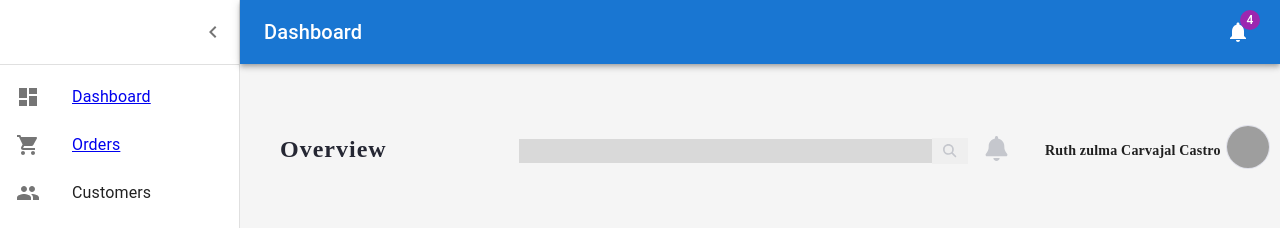
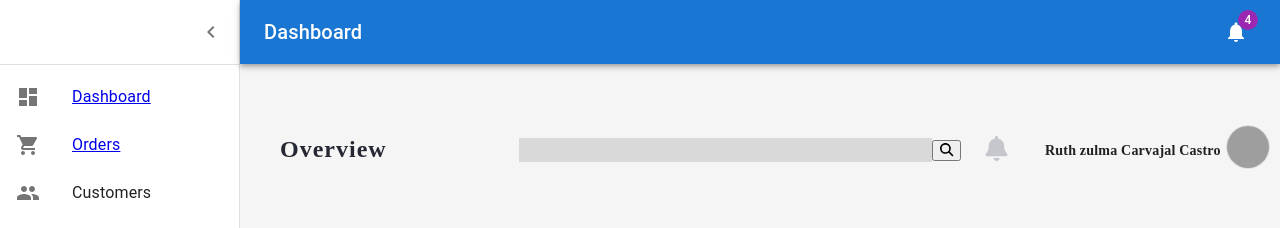
Before and after one commit to Ditmar/plagiarist-g2, a React (Create React App) app: page /header in a window 1280 px wide. Shown: the top 228 px of the page. Built offline with nearby package versions, Linux system fonts and the light colour scheme; no server answers; grey boxes are pictures that could not be loaded.

Commit message:
feature(common): aareglos [pcg-0004]

```diff
--- a/src/components/Header/header.styles.js
+++ b/src/components/Header/header.styles.js
@@ -4,10 +4,6 @@ const useStyles = makeStyles(theme => ({
     header: {
         display: 'flex',
         background: theme.palette.primary.main
-    },
-    h1: {
-        color: theme.palette.fourth.main,
-        marginLeft: '1rem'
     },
     padre: {
         display: 'flex',
--- a/src/pages/Header/Review.css
+++ b/src/pages/Header/Review.css
@@ -1,10 +1,4 @@
 
-button{
-    height: 26px;
-    width: 36px;
-    color: #C5C7CD;
-    border: none;
-}
 .icon{
   position: relative;
 }
--- a/src/pages/Header/multi.style.js
+++ b/src/pages/Header/multi.style.js
@@ -58,5 +58,11 @@ const useStyles = makeStyles(theme => ({
         textAlign: 'right',
         letterSpacing: '0.2px',
     },
+    button:{
+        height: '26px',
+        width: '36px',
+        color: '#C5C7CD',
+        border: 'none',
+    }
 }));
 export default useStyles;
```
